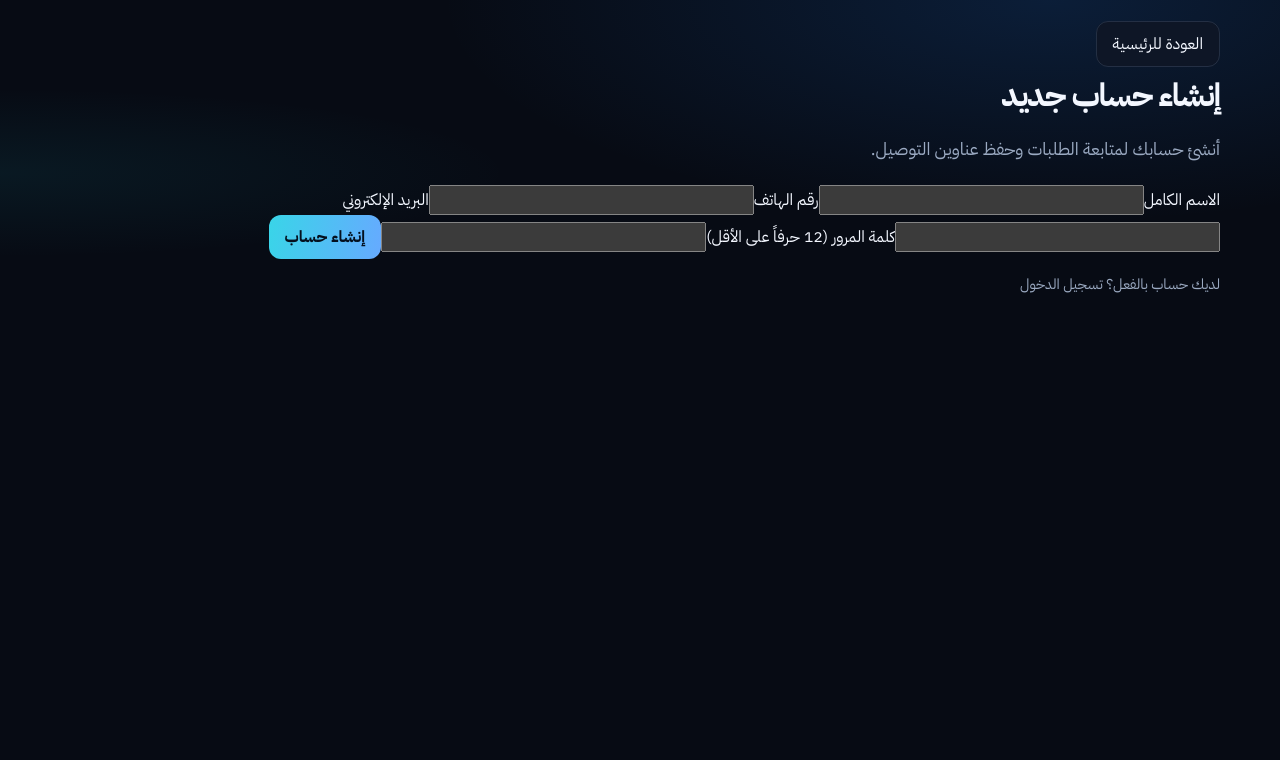
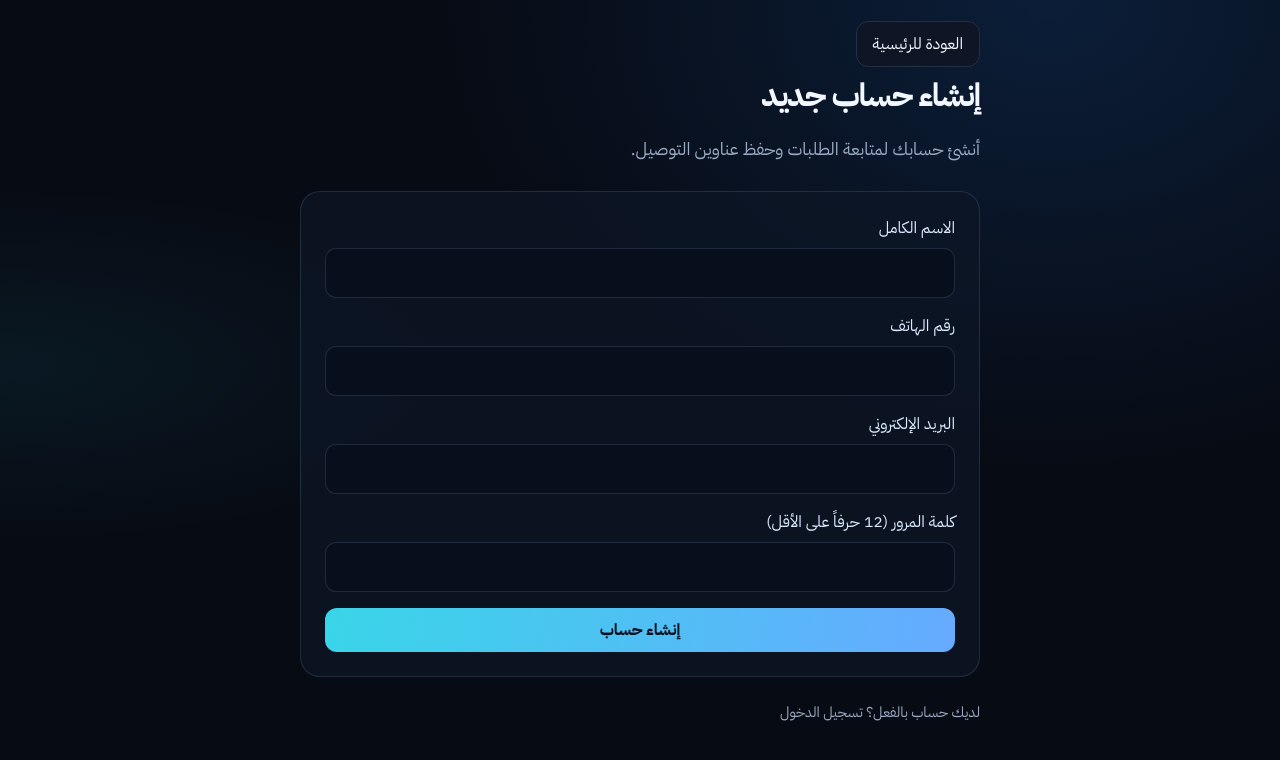
Before and after one commit to mmhfy20-droid/AL-RABUOI-PHARMACY-, a Next.js app: page /register in a window 1280 px wide. Shown: the top 760 px of the page. Built offline with nearby package versions, Linux system fonts and the light colour scheme.

Commit message:
Style account and authentication forms

```diff
--- a/src/app/globals.css
+++ b/src/app/globals.css
@@ -70,3 +70,12 @@ h1 { margin:20px 0 16px; font-size:clamp(2.3rem,5vw,4.25rem); line-height:1.2; l
 .notice { border:1px solid rgba(255,190,80,.35); background:rgba(255,190,80,.08); color:#ffd58b; border-radius:12px; padding:14px; line-height:1.8; }
 .muted { color:var(--muted); font-size:.9rem; }
 @media (max-width:760px) { .product-detail { grid-template-columns:1fr; padding:16px; } .search-form { flex-direction:column; } }
+
+.auth-shell { max-width:680px; }
+.auth-form { display:grid; gap:16px; padding:24px; border:1px solid var(--line); border-radius:20px; background:rgba(14,22,38,.78); margin:24px 0; }
+.auth-form label { display:grid; gap:8px; color:#dceaff; }
+.auth-form input { width:100%; border:1px solid var(--line); border-radius:11px; padding:12px 14px; color:var(--text); background:#080f1c; }
+.auth-form input:focus { outline:2px solid rgba(57,213,232,.55); outline-offset:1px; }
+.auth-form button:disabled { opacity:.65; cursor:wait; }
+.form-error { color:#ff9a9a; margin:0; }
+.order-list { display:grid; gap:12px; }
```
